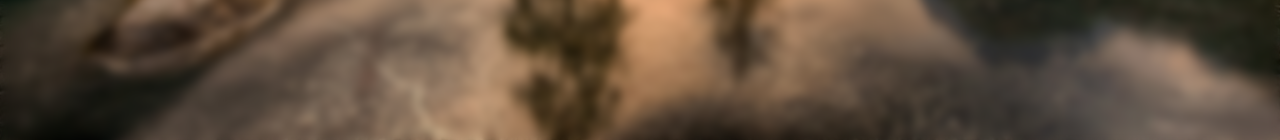
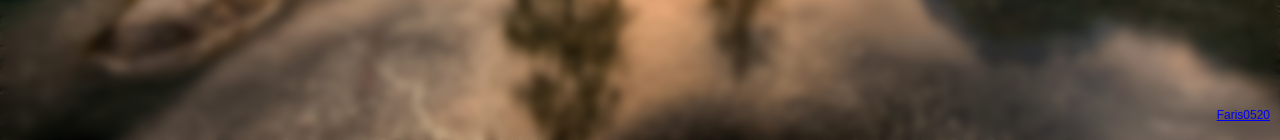
Before and after one commit to Faris0520/qr-code-gen, a Flask app: page / in a window 1280 px wide. Shown: the part 655-795 px from the top of the page. Run offline with Flask 3, Linux system fonts and the light colour scheme.

Commit message:
chore: Update style.css and index.html

```diff
--- a/static/style.css
+++ b/static/style.css
@@ -44,3 +44,20 @@ button {
 #qrcodeDisplay {
     margin-top: 20px;
 }
+.teks {
+    position: fixed;
+    right: 10px;
+    bottom: 11px;
+    color: #000000;
+    font-size: 12px;
+    border-radius: 4px;
+}
+
+.teks2 {
+    position: fixed;
+    left: 10px;
+    bottom: 11px;
+    color: #000000;
+    font-size: 12px;
+    border-radius: 4px;
+}
--- a/templates/index.html
+++ b/templates/index.html
@@ -16,11 +16,11 @@
         </form>
         <div id="qrcodeDisplay"></div>
     </div>
-
+    <div class="teks"><p><a href="https://github.com/faris0520">Faris0520</a></p></div>
     <script>
         $(document).ready(function() {
             $('#qrForm').on('submit', function(event) {
-                event.preventDefault(); // Mencegah form dari pengiriman default
+                event.preventDefault();
 
                 $.ajax({
                     type: 'POST',
```
